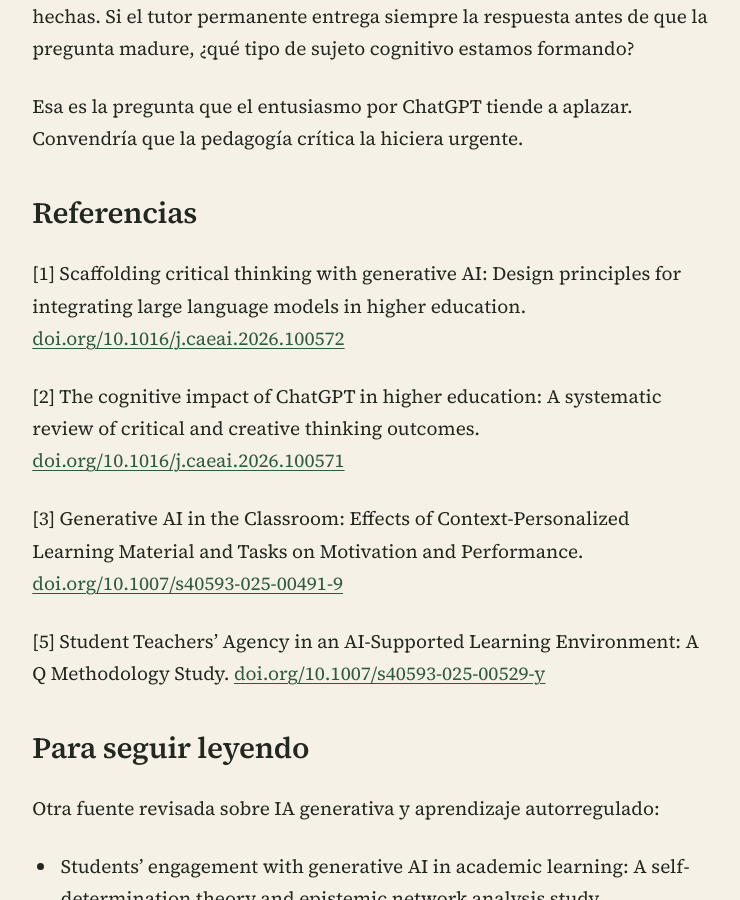
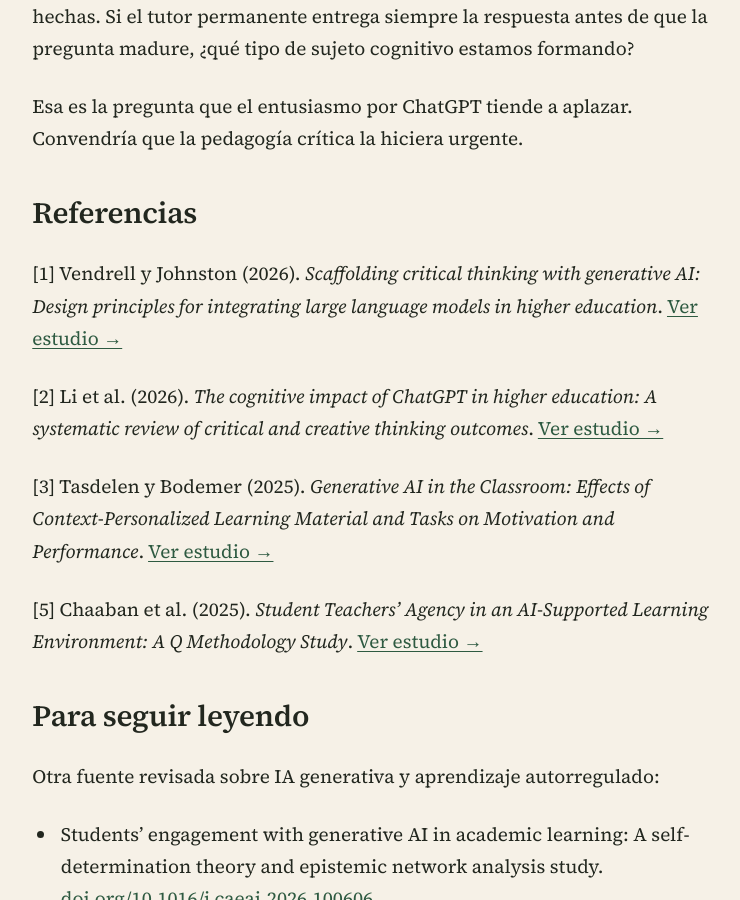
Before and after one commit to ncalbet/blog-docentes, a Jekyll site: the page built from _posts/2026-07-18-cuando-chatgpt-responde-antes-de-que-el-estudiante.md, in a window 1280 px wide and 900 px high, scrolled down 4446 px. Shown: the whole window, without its empty margins (266-1006 px from the left). Built offline with Jekyll 4.4.1, drawn with Linux system fonts in a browser that asks for light colours.

Commit message:
Reformatea bibliografía: autor (año) + enlace, en vez de DOI crudo
Retroactivo a los 3 artículos ya publicados (cmd-002, cmd-008, cmd-009).
Solo toca el bloque de Referencias; cuerpo del artículo intacto.

Co-Authored-By: Claude Sonnet 5 <noreply@anthropic.com>

```diff
--- a/_posts/2026-07-18-cuando-chatgpt-responde-antes-de-que-el-estudiante.md
+++ b/_posts/2026-07-18-cuando-chatgpt-responde-antes-de-que-el-estudiante.md
@@ -53,13 +53,13 @@ Esa es la pregunta que el entusiasmo por ChatGPT tiende a aplazar. Convendría q
 
 ## Referencias
 
-[1] Scaffolding critical thinking with generative AI: Design principles for integrating large language models in higher education. [doi.org/10.1016/j.caeai.2026.100572](https://doi.org/10.1016/j.caeai.2026.100572)
+[1] Vendrell y Johnston (2026). *Scaffolding critical thinking with generative AI: Design principles for integrating large language models in higher education*. [Ver estudio →](https://doi.org/10.1016/j.caeai.2026.100572)
 
-[2] The cognitive impact of ChatGPT in higher education: A systematic review of critical and creative thinking outcomes. [doi.org/10.1016/j.caeai.2026.100571](https://doi.org/10.1016/j.caeai.2026.100571)
+[2] Li et al. (2026). *The cognitive impact of ChatGPT in higher education: A systematic review of critical and creative thinking outcomes*. [Ver estudio →](https://doi.org/10.1016/j.caeai.2026.100571)
 
-[3] Generative AI in the Classroom: Effects of Context-Personalized Learning Material and Tasks on Motivation and Performance. [doi.org/10.1007/s40593-025-00491-9](https://doi.org/10.1007/s40593-025-00491-9)
+[3] Tasdelen y Bodemer (2025). *Generative AI in the Classroom: Effects of Context-Personalized Learning Material and Tasks on Motivation and Performance*. [Ver estudio →](https://doi.org/10.1007/s40593-025-00491-9)
 
-[5] Student Teachers' Agency in an AI-Supported Learning Environment: A Q Methodology Study. [doi.org/10.1007/s40593-025-00529-y](https://doi.org/10.1007/s40593-025-00529-y)
+[5] Chaaban et al. (2025). *Student Teachers' Agency in an AI-Supported Learning Environment: A Q Methodology Study*. [Ver estudio →](https://doi.org/10.1007/s40593-025-00529-y)
 
 ## Para seguir leyendo
 
```
Also changed, not shown: _posts/2026-07-18-acusado-por-un-algoritmo-falsos-positivos-due-process.md (+2 -2 lines), _posts/2026-08-03-cuando-la-escuela-se-vuelve-algoritmica-no-todos.md (+4 -4 lines).
